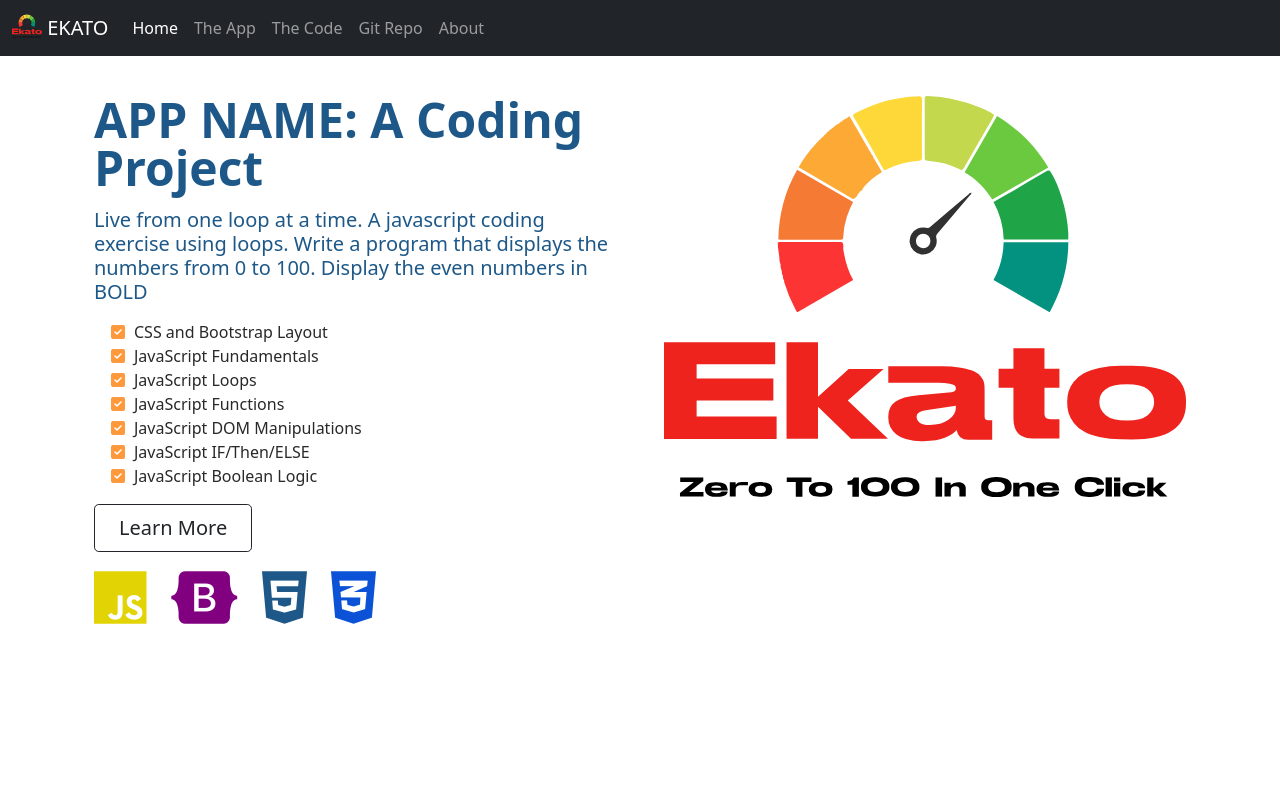
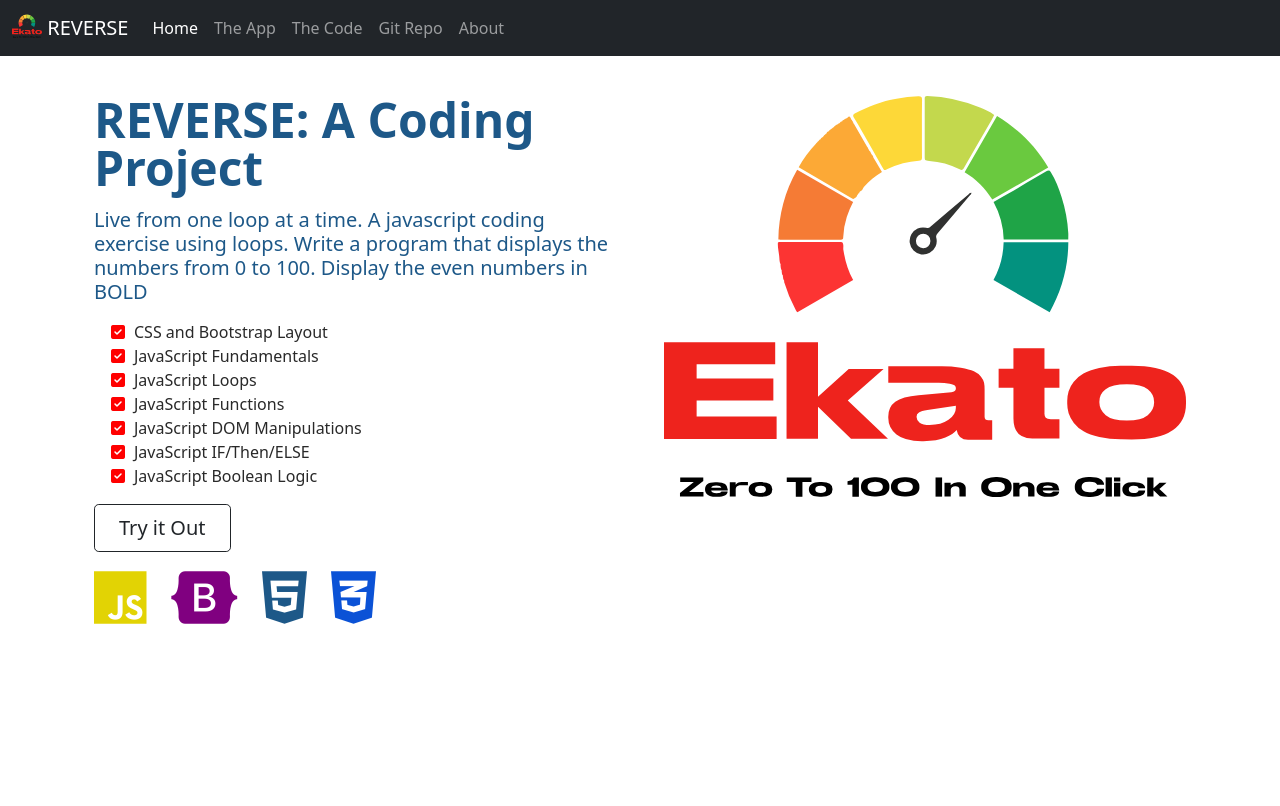
Before and after one commit to Dev-Henry/reverse, a plain HTML site: page index.html in a window 1280 px wide. Shown: the top 806 px of the page. Drawn offline with nearby package versions, Linux system fonts and the light colour scheme.

Commit message:
init commit
first commit

```diff
--- a/css/site.css
+++ b/css/site.css
@@ -52,7 +52,7 @@
 }
 
 .checklist >li i{
-    color: var(--secondary-color);
+    color: red;
 }
 
 code[class*="language-"],
--- a/index.html
+++ b/index.html
@@ -2,7 +2,7 @@
 <html lang="en" class="h-100">
 
 <head>
-    <title>App Name: A Coding Project by Code Gaffa</title>
+    <title>Reverse: A Coding Project by Code Gaffa</title>
     <!-- Required meta tags -->
     <meta charset="utf-8">
     <meta name="viewport" content="width=device-width, initial-scale=1, shrink-to-fit=no">
@@ -28,7 +28,7 @@
 <nav class="navbar navbar-expand-md navbar-dark fixed-top bg-dark">
     <div class="container-fluid">
         <a class="navbar-brand" href="#"><img src="img/EKATO.svg" class="d-inline-block align-text-top"
-            width="30" height="24"> EKATO</a>
+            width="30" height="24"> REVERSE</a>
         <button class="navbar-toggler" type="button" data-bs-toggle="collapse" data-bs-target="#navbarCollapse"
             aria-controls="navbarCollapse" aria-expanded="false" aria-label="Toggle navigation">
             <span class="navbar-toggler-icon"></span>
@@ -60,7 +60,7 @@
        <div class="container col-xxl-8 px-4 py-5">
           <div class="row g-5 py-5 row-cols-1 row-cols-lg-2">
             <div class="col order-last order-lg-first">
-                <h1 class="display-5 fw-bold lh-1 mb-3">APP NAME: A Coding Project</h1>
+                <h1 class="display-5 fw-bold lh-1 mb-3">REVERSE: A Coding Project</h1>
                 <h4 class="lead"> Live from one loop at a time. A javascript coding exercise using loops. Write a
                     program that displays the numbers from 0 to 100. Display the even numbers in <strong>BOLD</strong>
                 </h4>
@@ -74,7 +74,7 @@
                     <li><span class="fa-li"><i class="fas fa-check-square"></i></span>JavaScript Boolean Logic</li>
                 </ul>
                 <div>
-                    <a type="button" class="btn btn-outline-dark btn-lg px-4 me-md-2" href="app.html">Learn More</a>
+                    <a type="button" class="btn btn-outline-dark btn-lg px-4 me-md-2" href="app.html">Try it Out</a>
                 </div>
                 <h5 class="fw-bold mt-3">
                     <div class="d-flex">
@@ -88,6 +88,7 @@
                 </h5>
             </div>
             <div class="col">
+                <!--logo section-->
                 <img src="img/EKATO.svg" class="img-fluid center-block d-block mx-auto"
                 width="700" height="500" alt="ekato app logo">
             </div>
```
Also changed, not shown: app.html (+1 -1 lines), code.html (+3 -3 lines).
